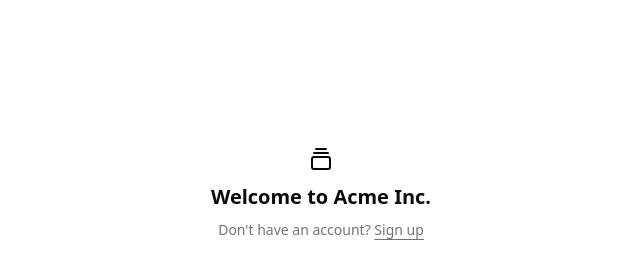
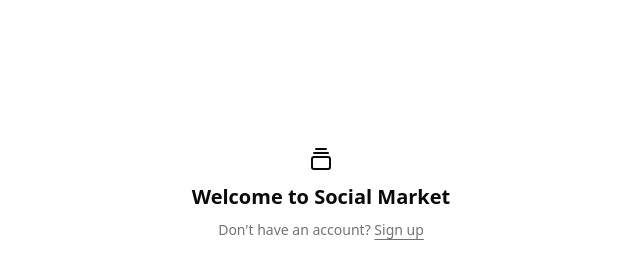
Before and after one commit to theguriev/market, a Next.js app: page /login in a window 1280 px wide. Shown: the top 270 px of the page, without its empty margins (319-959 px from the left). Built offline with nearby package versions, Linux system fonts and the light colour scheme.

Commit message:
feat: update branding from Acme Inc. to Social Market in sidebar, login, and signup forms

```diff
--- a/components/app-sidebar.tsx
+++ b/components/app-sidebar.tsx
@@ -35,7 +35,7 @@ const data = {
   },
   teams: [
     {
-      name: "Acme Inc",
+      name: "Social Market",
       logo: GalleryVerticalEnd,
       plan: "Enterprise",
     },
--- a/components/login-form.tsx
+++ b/components/login-form.tsx
@@ -60,9 +60,9 @@ export function LoginForm({ className, ...props }: React.ComponentProps<"div">)
               <div className="flex size-8 items-center justify-center rounded-md">
                 <GalleryVerticalEnd className="size-6" />
               </div>
-              <span className="sr-only">Acme Inc.</span>
+              <span className="sr-only">Social Market</span>
             </a>
-            <h1 className="text-xl font-bold">Welcome to Acme Inc.</h1>
+            <h1 className="text-xl font-bold">Welcome to Social Market</h1>
             <FieldDescription>
               Don&apos;t have an account? <a href="/signup">Sign up</a>
             </FieldDescription>
--- a/components/signup-form.tsx
+++ b/components/signup-form.tsx
@@ -76,7 +76,7 @@ export function SignupForm({ className, ...props }: React.ComponentProps<"div">)
               <div className="flex size-8 items-center justify-center rounded-md">
                 <GalleryVerticalEnd className="size-6" />
               </div>
-              <span className="sr-only">Acme Inc.</span>
+              <span className="sr-only">Social Market</span>
             </a>
             <h1 className="text-xl font-bold">Create your account</h1>
             <FieldDescription>
```
